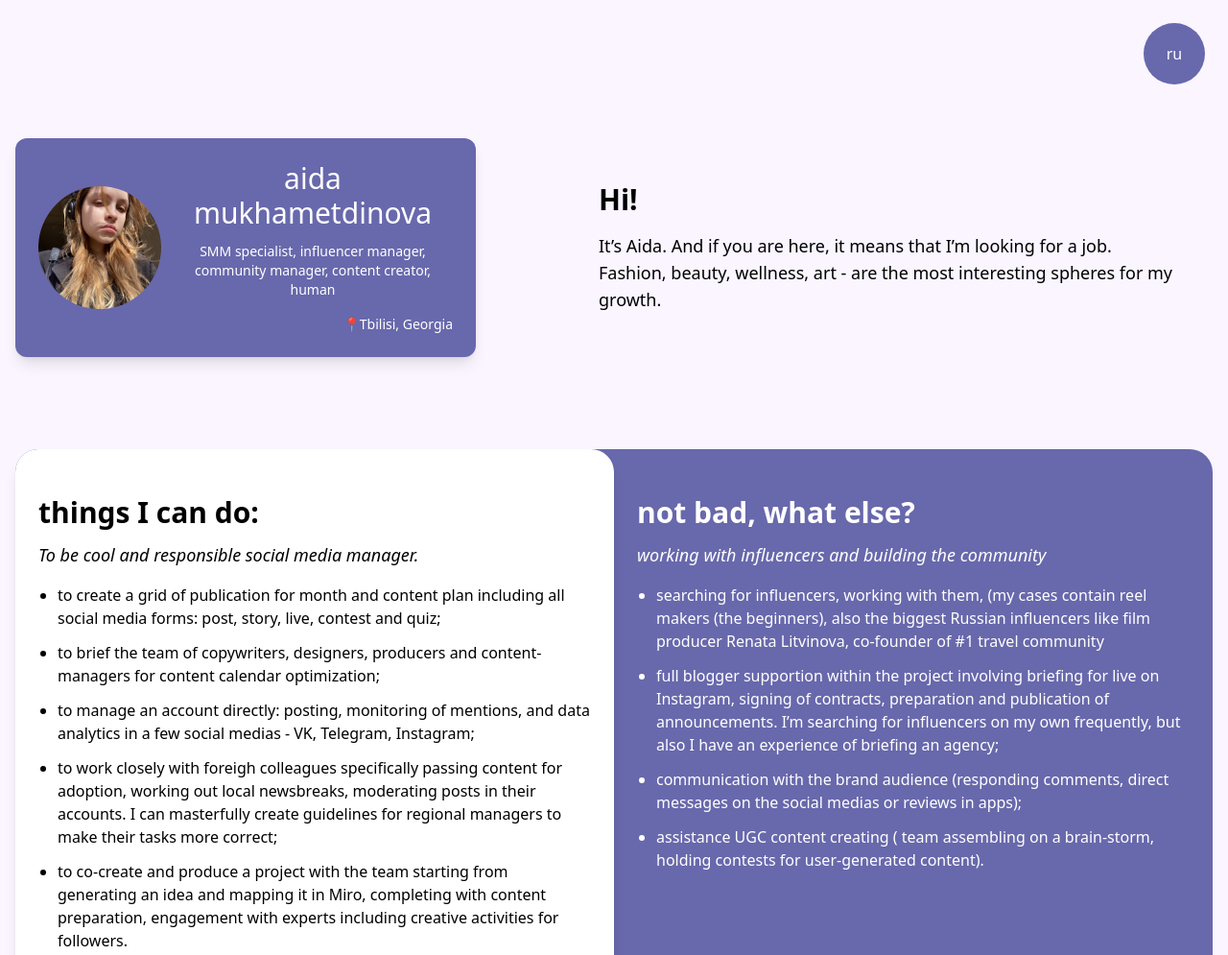
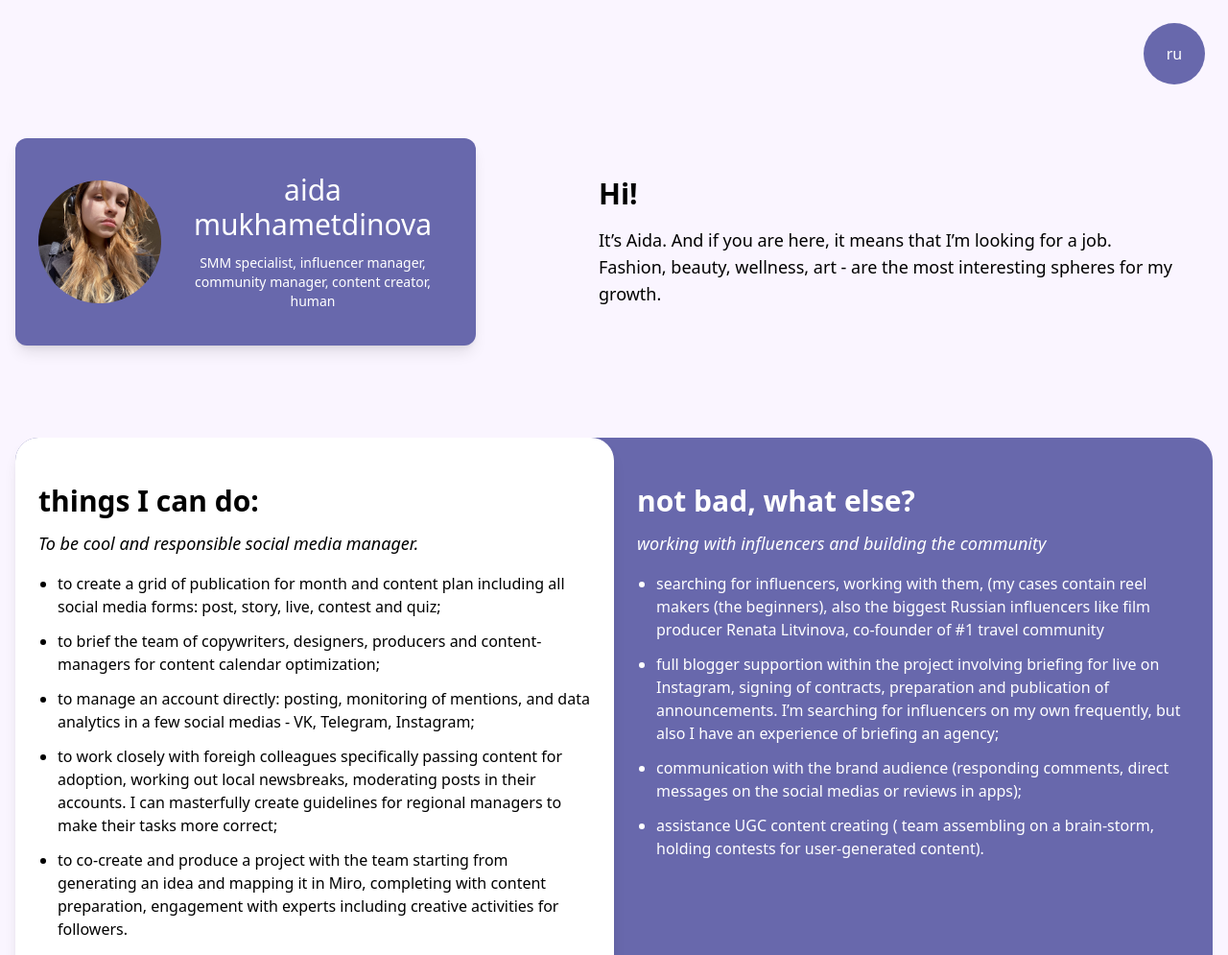
Before and after one commit to mvldmr/aida, a website built with Vite: page eng.html in a window 1280 px wide. Shown: the top 995 px of the page at 96% size. Built offline with nearby package versions, Linux system fonts and the light colour scheme.

Commit message:
remove location

```diff
--- a/eng.html
+++ b/eng.html
@@ -17,7 +17,6 @@
         <div class="md:pl-3 md:pt-0 pt-4 w-full md:w-auto">
           <h1 class="lg:text-3xl md:text-2xl text-3xl text-center mb-3">aida mukhametdinova</h1>
           <p class="text-center text-sm font-extralight">SMM specialist, influencer manager, community manager, content creator, human</p>
-          <p class="pt-4 text-right text-sm font-extralight">📍Tbilisi, Georgia</p>
         </div>
       </div>
     </div>
--- a/index.html
+++ b/index.html
@@ -17,7 +17,6 @@
         <div class="md:pl-3 md:pt-0 pt-4 w-full md:w-auto">
           <h1 class="lg:text-3xl md:text-2xl text-3xl text-center mb-3">aida mukhametdinova</h1>
           <p class="text-center text-sm font-extralight">SMM specialist, influencer manager, community manager, content creator, human</p>
-          <p class="pt-4 text-right text-sm font-extralight">📍Tbilisi, Georgia</p>
         </div>
       </div>
     </div>
```
